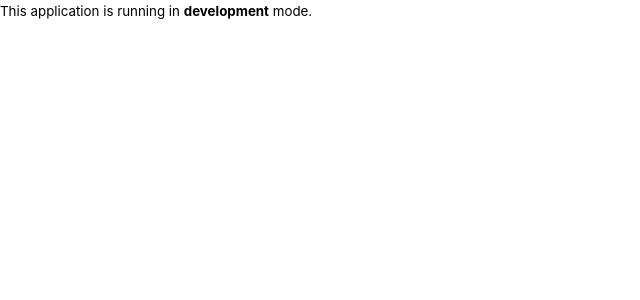
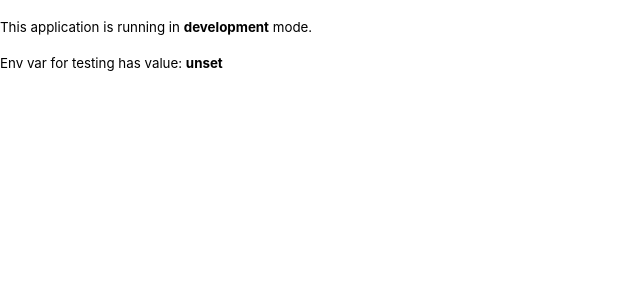
Before and after one commit to rezabmirzaei/react-env, a React (Create React App) app: page / in a window 1280 px wide. Shown: the top 300 px of the page, without its empty margins (0-640 px from the left). Built offline with nearby package versions, Linux system fonts and the light colour scheme; no server answers.

Commit message:
Testing env vars

```diff
--- a/src/App.js
+++ b/src/App.js
@@ -1,7 +1,8 @@
 function App() {
   return (
     <div>
-      <small>This application is running in <b>{process.env.NODE_ENV}</b> mode.</small>
+      <p><small>This application is running in <b>{process.env.NODE_ENV}</b> mode.</small></p>
+      <p><small>Env var for testing has value: <b>{process.env.REACT_APP_NOT_SECRET_CODE}</b></small></p>
       {/* <form>
         <input type="hidden" defaultValue={process.env.REACT_APP_NOT_SECRET_CODE} />
       </form> */}
```
